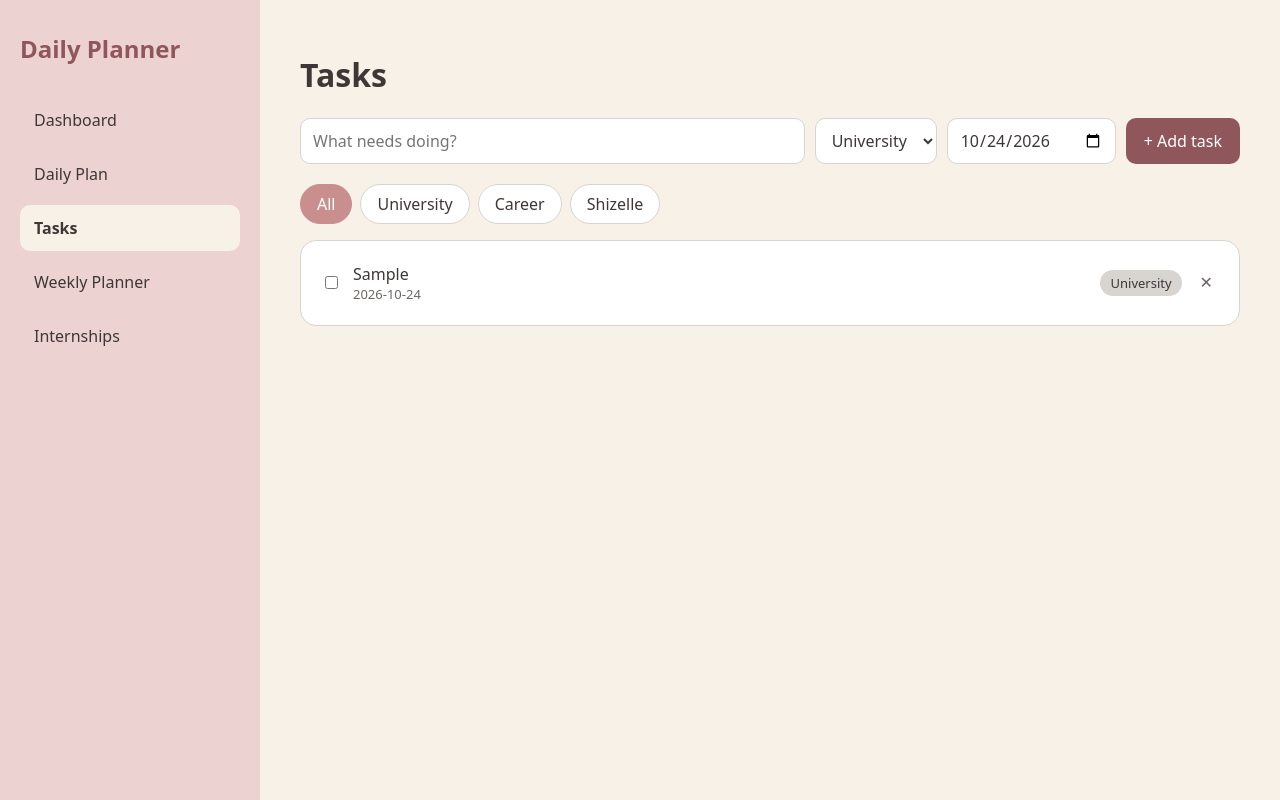
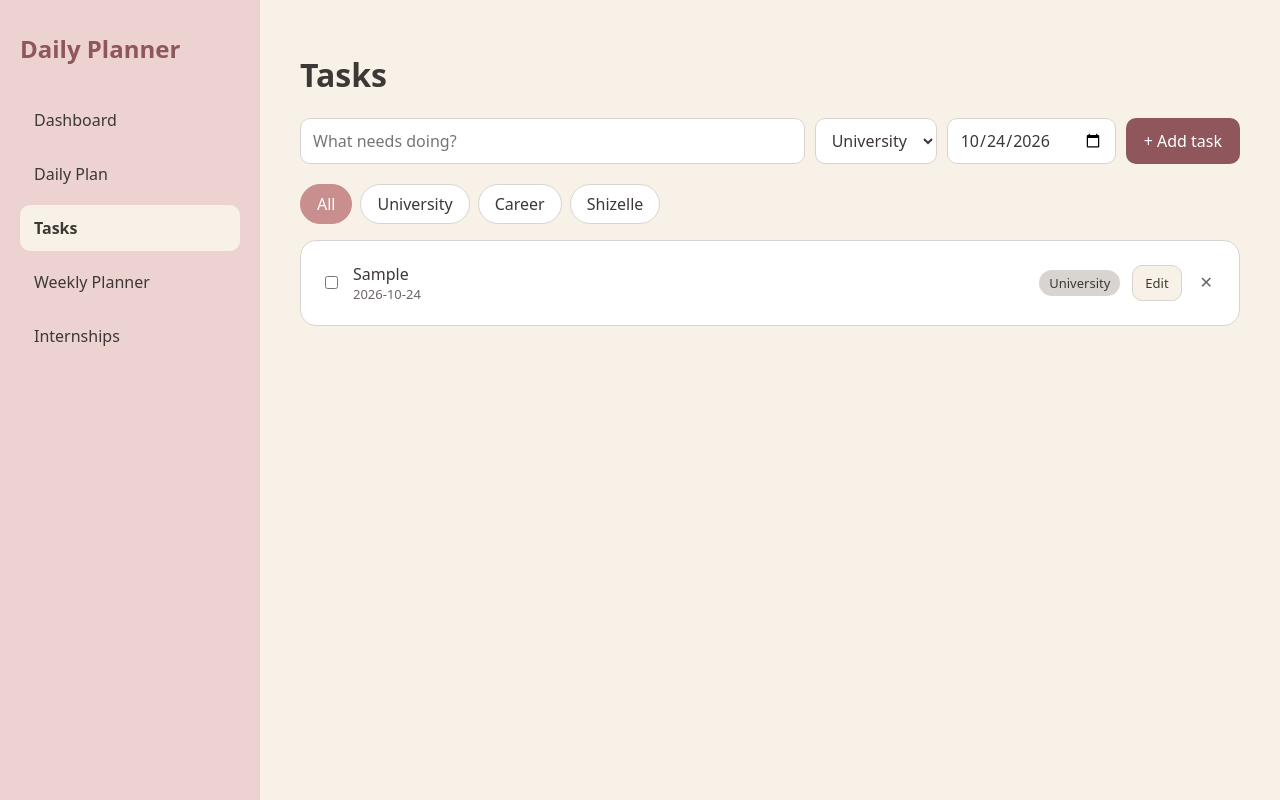
Before and after one commit to shihariAyodya/personal-productivity-planner, a React (Vite) app in the folder frontend/: page /tasks in a window 1280 px wide. Both pictures are taken after typing "Sample" into the empty fields and a click on the button "+ Add task". Built offline with nearby package versions, Linux system fonts and the light colour scheme.

Commit message:
Add edit for tasks

```diff
--- a/frontend/src/index.css
+++ b/frontend/src/index.css
@@ -491,6 +491,22 @@ main {
   color: var(--rose-dark);
 }
 
+.edit-btn {
+  min-height: 36px;
+  padding: 0 12px;
+  border: 1px solid var(--ash-light);
+  border-radius: 10px;
+  background: var(--cream);
+  color: var(--text);
+  font: inherit;
+  font-size: 13px;
+  cursor: pointer;
+}
+
+.edit-btn:hover {
+  background: var(--rose-light);
+}
+
 @media (max-width: 768px) {
   .layout {
     flex-direction: column;
--- a/frontend/src/pages/Tasks.jsx
+++ b/frontend/src/pages/Tasks.jsx
@@ -10,22 +10,45 @@ export default function Tasks() {
   const [subtype, setSubtype] = useState(SHIZELLE_SUBTYPES[0]);
   const [date, setDate] = useState(todayString());
   const [filter, setFilter] = useState("All");
+  const [editingId, setEditingId] = useState(null);
 
-  function addTask(e) {
+  function resetForm() {
+    setEditingId(null);
+    setTitle("");
+    setCategory(CATEGORIES[0]);
+    setSubtype(SHIZELLE_SUBTYPES[0]);
+    setDate(todayString());
+  }
+
+  function saveTask(e) {
     e.preventDefault();
     if (!title.trim()) return;
 
-    const newTask = {
-      id: Date.now(),
+    const taskData = {
       title: title.trim(),
       category,
       subtype: category === "Shizelle" ? subtype : "",
       date,
-      done: false,
     };
 
-    setTasks([newTask, ...tasks]);
-    setTitle("");
+    if (editingId) {
+      setTasks(
+        tasks.map((t) => (t.id === editingId ? { ...t, ...taskData } : t))
+      );
+    } else {
+      setTasks([{ id: Date.now(), ...taskData, done: false }, ...tasks]);
+    }
+
+    resetForm();
+  }
+
+  function startEdit(task) {
+    setEditingId(task.id);
+    setTitle(task.title);
+    setCategory(task.category);
+    setSubtype(task.subtype || SHIZELLE_SUBTYPES[0]);
+    setDate(task.date);
+    window.scrollTo({ top: 0, behavior: "smooth" });
   }
 
   function toggleTask(id) {
@@ -34,6 +57,7 @@ export default function Tasks() {
 
   function deleteTask(id) {
     setTasks(tasks.filter((t) => t.id !== id));
+    if (id === editingId) resetForm();
   }
 
   const visibleTasks =
@@ -43,7 +67,7 @@ export default function Tasks() {
     <div>
       <h1>Tasks</h1>
 
-      <form className="task-form" onSubmit={addTask}>
+      <form className="task-form" onSubmit={saveTask}>
         <input
           type="text"
           placeholder="What needs doing?"
@@ -77,8 +101,14 @@ export default function Tasks() {
         />
 
         <button type="submit" className="btn">
-          + Add task
+          {editingId ? "Save changes" : "+ Add task"}
         </button>
+
+        {editingId && (
+          <button type="button" className="mini-btn" onClick={resetForm}>
+            Cancel
+          </button>
+        )}
       </form>
 
       <div className="filters">
@@ -114,9 +144,16 @@ export default function Tasks() {
               {t.subtype && ` · ${t.subtype}`}
             </span>
             <button
+              className="edit-btn"
+              onClick={() => startEdit(t)}
+              aria-label={`Edit ${t.title}`}
+            >
+              Edit
+            </button>
+            <button
               className="delete"
               onClick={() => deleteTask(t.id)}
-              aria-label="Delete task"
+              aria-label={`Delete ${t.title}`}
             >
               ✕
             </button>
```
